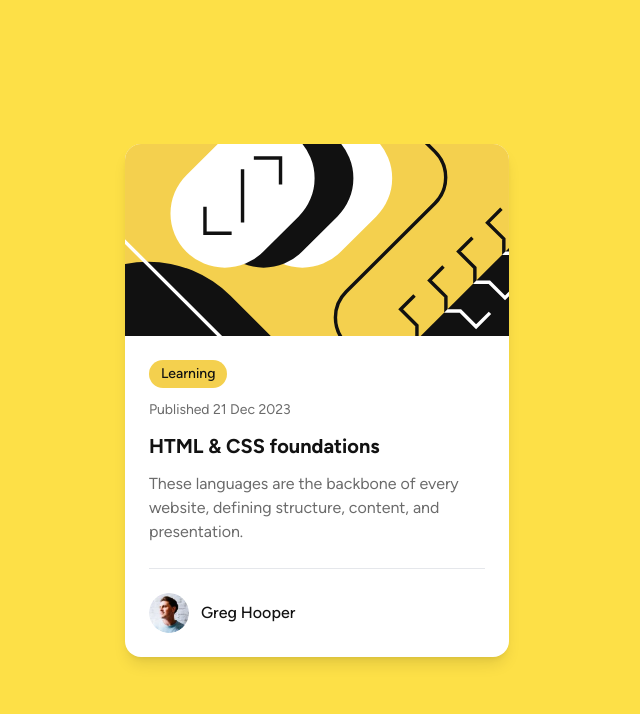
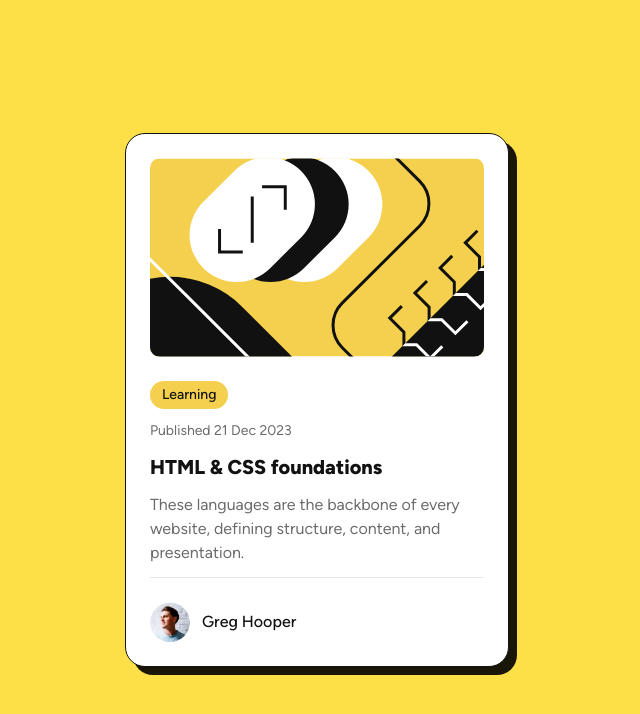
Before and after one commit to mechitoua/blog-preview-card, a Vue app: page / in a window 1280 px wide. Shown: the top 714 px of the page, without its empty margins (323-963 px from the left). Built offline with nearby package versions, Linux system fonts and the light colour scheme.

Commit message:
💄 style(BlogCard): update card styling to match design
- Add black border around card
- Add bottom-right black shadow
- Add consistent padding
- Update border radius
- Improve typography

```diff
--- a/src/components/BlogCard.vue
+++ b/src/components/BlogCard.vue
@@ -12,12 +12,11 @@ const formattedDate = format(props.post.publishDate, 'd MMM yyyy');
 
 <template>
   <article
-    class="bg-white rounded-2xl overflow-hidden shadow-lg hover:shadow-xl transition-shadow duration-300 max-w-sm font-figtree">
-    <div class="relative">
-      <img :src="post.imageUrl" :alt="post.title" class="w-full h-48 object-cover" />
+    class="bg-white rounded-[20px] overflow-hidden max-w-sm font-figtree border border-gray-950 shadow-[8px_8px_0px_0px_rgba(0,0,0,0.9)] p-6">
+    <div class="relative mb-6">
+      <img :src="post.imageUrl" :alt="post.title" class="w-full rounded-[10px] object-cover" />
     </div>
 
-    <div class="p-6">
     <div class="space-y-3">
       <span class="inline-block px-3 py-1 bg-yellow-primary text-gray-950 rounded-full text-sm font-medium">
         {{ post.category }}
@@ -27,14 +26,13 @@ const formattedDate = format(props.post.publishDate, 'd MMM yyyy');
         Published {{ formattedDate }}
       </time>
 
-        <h2 class="text-xl font-bold text-gray-950 hover:text-yellow-primary transition-colors duration-200">
+      <h2 class="text-xl font-extrabold text-gray-950 hover:text-yellow-primary transition-colors duration-200">
         <a href="#" class="block">{{ post.title }}</a>
       </h2>
 
       <p class="text-gray-500 line-clamp-3">
         {{ post.preview }}
       </p>
-      </div>
 
       <div class="mt-6 pt-6 border-t border-gray-200 flex items-center gap-3">
         <img :src="post.author.avatarUrl" :alt="post.author.name" class="w-10 h-10 rounded-full object-cover" />
```
Lines whose indentation alone changed are shown as unchanged.
